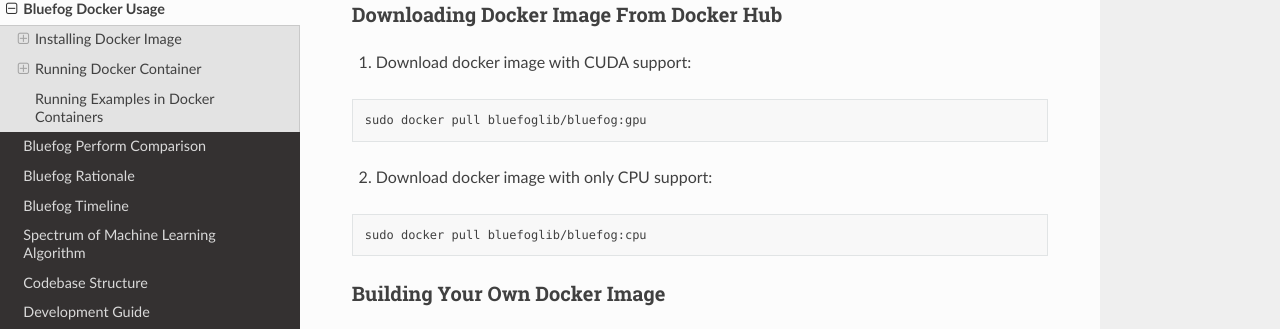
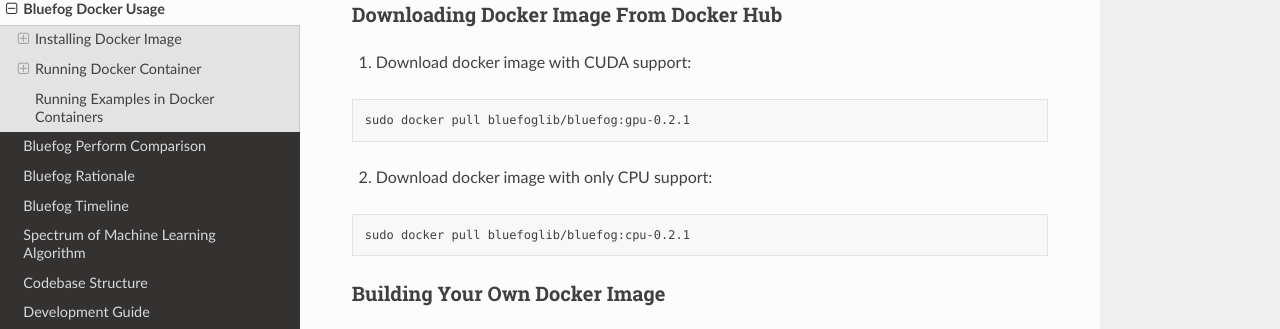
Before and after one commit to Bluefog-Lib/bluefog, a Sphinx documentation site: the page built from docs/docker.rst, in a window 1280 px wide and 900 px high. Shown: the part 435-764 px from the top of the window. Built offline with Sphinx 7.4.7 and the Read the Docs theme 2.0.0, drawn with Linux system fonts in a browser that asks for light colours.

Commit message:
Update docker docs version

```diff
--- a/docs/docker.rst
+++ b/docs/docker.rst
@@ -23,13 +23,13 @@
 
 .. code-block:: bash
 
-    sudo docker pull bluefoglib/bluefog:gpu
+    sudo docker pull bluefoglib/bluefog:gpu-0.2.1
 
 2. Download docker image with only CPU support:
 
 .. code-block:: bash
 
-    sudo docker pull bluefoglib/bluefog:cpu
+    sudo docker pull bluefoglib/bluefog:cpu-0.2.1
 
 Building Your Own Docker Image
 ##############################
```
